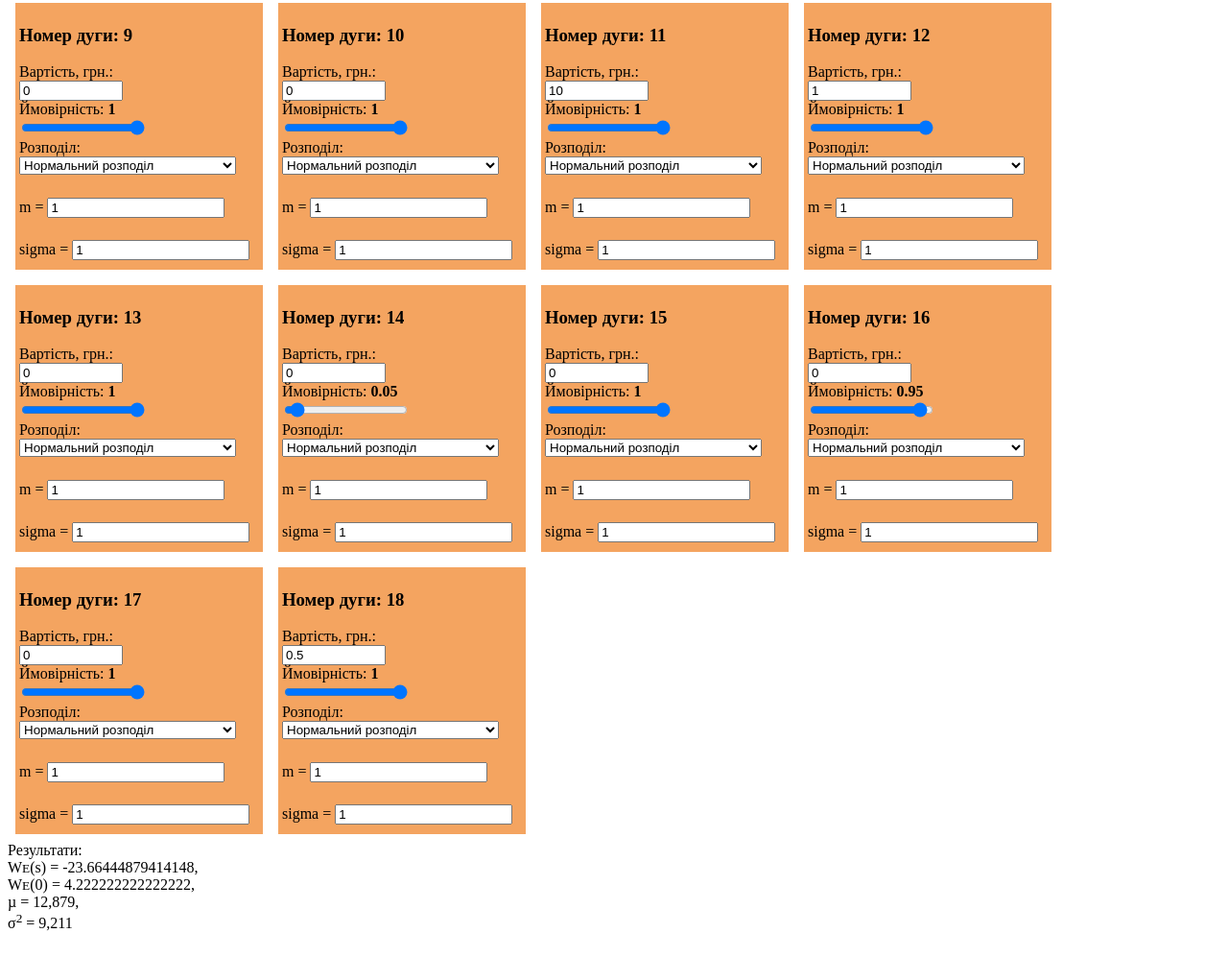
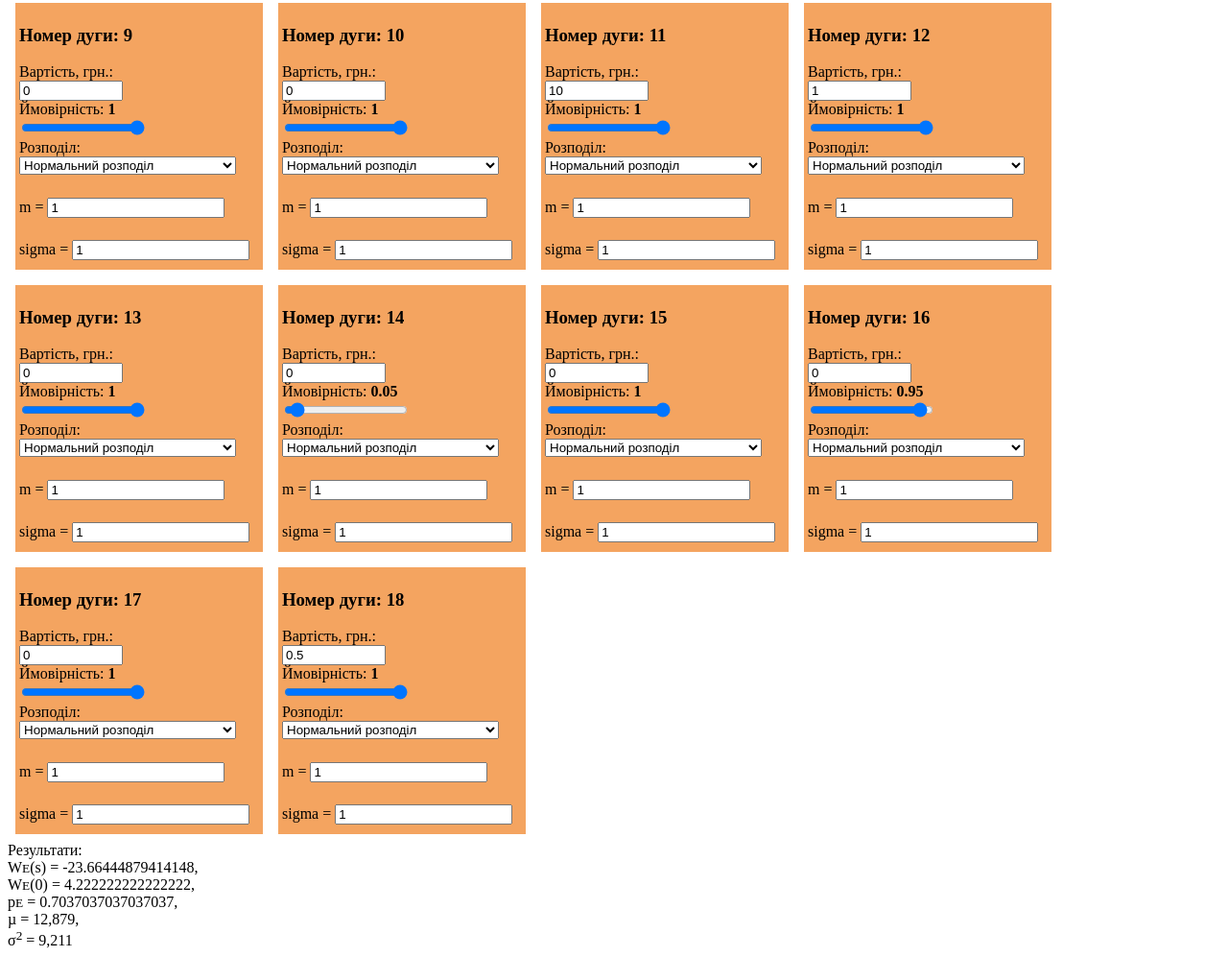
Before and after one commit to Unerty/gert, a Gatsby site: page / in a window 1280 px wide. Shown: the part 601-1598 px from the top of the page at 96% size. Built offline with nearby package versions, Linux system fonts and the light colour scheme; Gatsby itself is replaced by a stand-in of ours.

Commit message:
Add path probability countation

```diff
--- a/src/pages/index.tsx
+++ b/src/pages/index.tsx
@@ -162,6 +162,26 @@ export default class App extends React.Component<IProps, IState> {
         calculateWFunctionForPath(pathes[16],true),
         calculateWFunctionForPath(pathes[17],true),
       )},<br/>
+      p<small>E</small> = {wEsFunction(
+        pathes[0].probability,
+        pathes[1].probability,
+        pathes[2].probability,
+        pathes[3].probability,
+        pathes[4].probability,
+        pathes[5].probability,
+        pathes[6].probability,
+        pathes[7].probability,
+        pathes[8].probability,
+        pathes[9].probability,
+        pathes[10].probability,
+        pathes[11].probability,
+        pathes[12].probability,
+        pathes[13].probability,
+        pathes[14].probability,
+        pathes[15].probability,
+        pathes[16].probability,
+        pathes[17].probability,
+      )/6},<br/>
       µ = 12,879,<br/>
       σ<sup>2</sup> = 9,211<br/>
 
```
